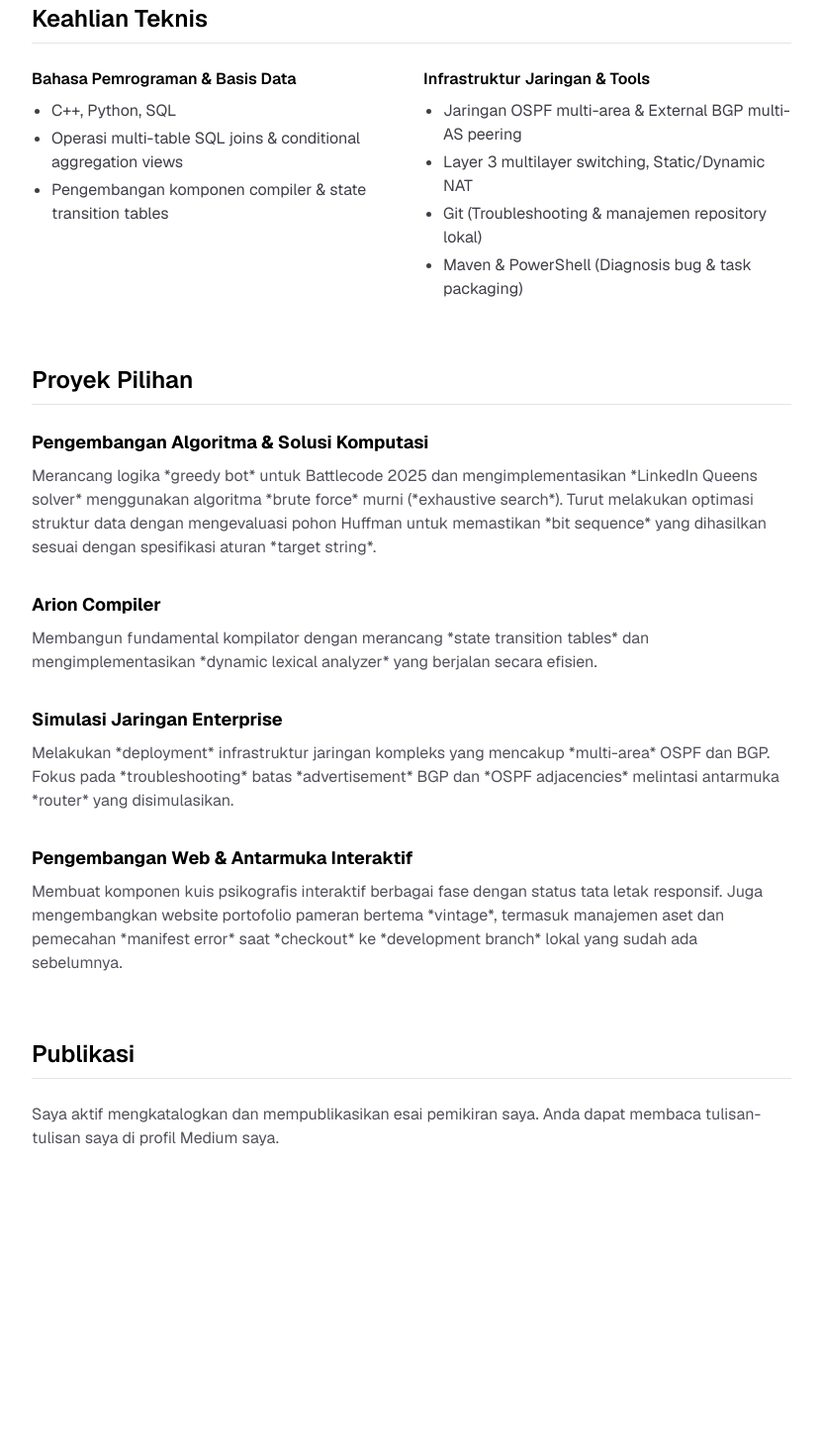
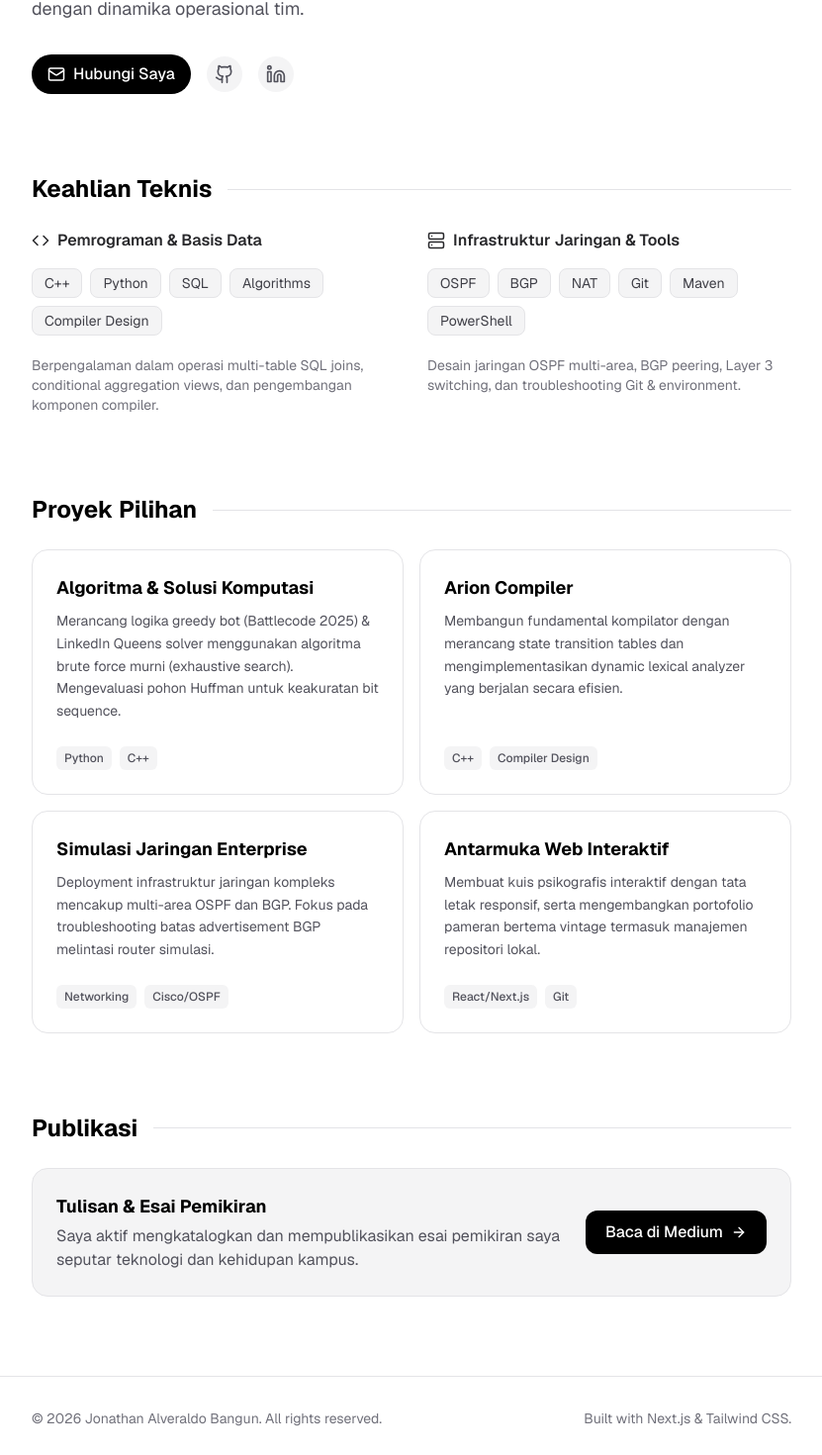
Before and after one commit to jonveral/portofolio, a Next.js app: page / in a window 1280 px wide. Shown: the part 439-1909 px from the top of the page at 99% size, without its empty margins (224-1055 px from the left). Before the commit the page ends 1697 px from the top, so only its background shows below. Built offline with nearby package versions, Linux system fonts and the light colour scheme.

Commit message:
feat: implement card

```diff
--- a/app/page.tsx
+++ b/app/page.tsx
@@ -1,97 +1,182 @@
-import Image from "next/image"; //[cite: 1]
+import Link from "next/link";
 
 export default function Home() {
   return (
     <div className="flex flex-col flex-1 items-center font-sans">
-      {/* Kurangi sedikit padding top (py-24 menjadi py-12) karena sudah ada Navbar */}
-      <main className="flex flex-1 w-full max-w-4xl flex-col py-12 px-8 sm:px-16 gap-16">
+      <main className="flex flex-1 w-full max-w-4xl flex-col py-12 px-8 sm:px-16 gap-20">
 
-        {/* Header Section */}
-        <header className="flex flex-col gap-4 mt-8">
-          <h1 className="text-4xl sm:text-5xl font-bold tracking-tight text-black dark:text-white">
+        {/* HERO SECTION */}
+        <header className="flex flex-col gap-6 mt-12 animate-in fade-in slide-in-from-bottom-4 duration-700 ease-in-out">
+          <div className="flex flex-col gap-2">
+            <h1 className="text-5xl sm:text-6xl font-extrabold tracking-tight">
+              <span className="bg-clip-text text-transparent bg-gradient-to-r from-zinc-900 to-zinc-500 dark:from-white dark:to-zinc-500">
                 Jonathan Alveraldo Bangun
+              </span>
             </h1>
-          <h2 className="text-xl font-medium text-zinc-600 dark:text-zinc-400">
+            <h2 className="text-xl sm:text-2xl font-medium text-zinc-500 dark:text-zinc-400">
               Mahasiswa Teknik Informatika @ Institut Teknologi Bandung (ITB)
             </h2>
-          <p className="max-w-2xl text-lg leading-relaxed text-zinc-600 dark:text-zinc-400 mt-2">
+          </div>
+
+          <p className="max-w-2xl text-lg leading-relaxed text-zinc-600 dark:text-zinc-400">
             Saya memiliki ketertarikan yang kuat dalam rekayasa perangkat lunak, pengembangan algoritma, serta desain infrastruktur jaringan. Aktif berpartisipasi dalam OSKM ITB dan divisi medis mahasiswa, memadukan kemampuan teknis dengan dinamika operasional tim.
           </p>
+
+          {/* Social / Contact Links (Using Inline SVG for Icons) */}
+          <div className="flex items-center gap-4 mt-2">
+            <a href="mailto:emailanda@example.com" className="flex items-center gap-2 px-4 py-2 rounded-full bg-black dark:bg-white text-white dark:text-black font-medium hover:scale-105 transition-transform">
+              <svg width="18" height="18" viewBox="0 0 24 24" fill="none" stroke="currentColor" strokeWidth="2" strokeLinecap="round" strokeLinejoin="round"><rect width="20" height="16" x="2" y="4" rx="2"/><path d="m22 7-8.97 5.7a1.94 1.94 0 0 1-2.06 0L2 7"/></svg>
+              Hubungi Saya
+            </a>
+            <a href="#" className="flex items-center justify-center p-2 rounded-full bg-zinc-100 dark:bg-zinc-900 text-zinc-600 dark:text-zinc-400 hover:bg-zinc-200 dark:hover:bg-zinc-800 transition-colors">
+              <svg width="20" height="20" viewBox="0 0 24 24" fill="none" stroke="currentColor" strokeWidth="2" strokeLinecap="round" strokeLinejoin="round"><path d="M15 22v-4a4.8 4.8 0 0 0-1-3.5c3 0 6-2 6-5.5.08-1.25-.27-2.48-1-3.5.28-1.15.28-2.35 0-3.5 0 0-1 0-3 1.5-2.64-.5-5.36-.5-8 0C6 2 5 2 5 2c-.3 1.15-.3 2.35 0 3.5A5.403 5.403 0 0 0 4 9c0 3.5 3 5.5 6 5.5-.39.49-.68 1.05-.85 1.65-.17.6-.22 1.23-.15 1.85v4"/><path d="M9 18c-4.51 2-5-2-7-2"/></svg>
+            </a>
+            <a href="#" className="flex items-center justify-center p-2 rounded-full bg-zinc-100 dark:bg-zinc-900 text-zinc-600 dark:text-zinc-400 hover:bg-zinc-200 dark:hover:bg-zinc-800 transition-colors">
+              <svg width="20" height="20" viewBox="0 0 24 24" fill="none" stroke="currentColor" strokeWidth="2" strokeLinecap="round" strokeLinejoin="round"><path d="M16 8a6 6 0 0 1 6 6v7h-4v-7a2 2 0 0 0-2-2 2 2 0 0 0-2 2v7h-4v-7a6 6 0 0 1 6-6z"/><rect width="4" height="12" x="2" y="9"/><circle cx="4" cy="4" r="2"/></svg>
+            </a>
+          </div>
         </header>
 
-        {/* Technical Skills Section */}
-        {/* Tambahkan id="keahlian" dan scroll-mt-24 */}
+        {/* SKILLS SECTION */}
         <section id="keahlian" className="flex flex-col gap-6 scroll-mt-24">
-          <h3 className="text-2xl font-semibold text-black dark:text-white border-b border-zinc-200 dark:border-zinc-800 pb-2">
-            Keahlian Teknis
-          </h3>
-          <div className="grid grid-cols-1 sm:grid-cols-2 gap-6 text-zinc-700 dark:text-zinc-300">
-            <div>
-              <h4 className="font-semibold text-black dark:text-white mb-2">Bahasa Pemrograman & Basis Data</h4>
-              <ul className="list-disc pl-5 space-y-1">
-                <li>C++, Python, SQL</li>
-                <li>Operasi multi-table SQL joins & conditional aggregation views</li>
-                <li>Pengembangan komponen compiler & state transition tables</li>
-              </ul>
+          <div className="flex items-center gap-4">
+            <h3 className="text-2xl font-bold text-black dark:text-white">Keahlian Teknis</h3>
+            <div className="h-px flex-1 bg-zinc-200 dark:bg-zinc-800"></div>
           </div>
-            <div>
-              <h4 className="font-semibold text-black dark:text-white mb-2">Infrastruktur Jaringan & Tools</h4>
-              <ul className="list-disc pl-5 space-y-1">
-                <li>Jaringan OSPF multi-area & External BGP multi-AS peering</li>
-                <li>Layer 3 multilayer switching, Static/Dynamic NAT</li>
-                <li>Git (Troubleshooting & manajemen repository lokal)</li>
-                <li>Maven & PowerShell (Diagnosis bug & task packaging)</li>
-              </ul>
+
+          <div className="grid grid-cols-1 sm:grid-cols-2 gap-8">
+            <div className="flex flex-col gap-3">
+              <h4 className="font-semibold text-zinc-800 dark:text-zinc-200 flex items-center gap-2">
+                <svg width="18" height="18" viewBox="0 0 24 24" fill="none" stroke="currentColor" strokeWidth="2" strokeLinecap="round" strokeLinejoin="round"><polyline points="16 18 22 12 16 6"/><polyline points="8 6 2 12 8 18"/></svg>
+                Pemrograman & Basis Data
+              </h4>
+              <div className="flex flex-wrap gap-2 mt-1">
+                {["C++", "Python", "SQL", "Algorithms", "Compiler Design"].map((skill) => (
+                  <span key={skill} className="px-3 py-1 text-sm rounded-lg bg-zinc-100 dark:bg-zinc-900 text-zinc-700 dark:text-zinc-300 border border-zinc-200 dark:border-zinc-800">
+                    {skill}
+                  </span>
+                ))}
               </div>
-          </div>
-        </section>
-
-        {/* Projects Section */}
-        {/* Tambahkan id="proyek" dan scroll-mt-24 */}
-        <section id="proyek" className="flex flex-col gap-6 scroll-mt-24">
-          <h3 className="text-2xl font-semibold text-black dark:text-white border-b border-zinc-200 dark:border-zinc-800 pb-2">
-            Proyek Pilihan
-          </h3>
-          <div className="flex flex-col gap-8">
-            <div className="flex flex-col gap-2">
-              <h4 className="text-lg font-bold text-black dark:text-white">Pengembangan Algoritma & Solusi Komputasi</h4>
-              <p className="text-zinc-600 dark:text-zinc-400">
-                Merancang logika *greedy bot* untuk Battlecode 2025 dan mengimplementasikan *LinkedIn Queens solver* menggunakan algoritma *brute force* murni (*exhaustive search*). Turut melakukan optimasi struktur data dengan mengevaluasi pohon Huffman untuk memastikan *bit sequence* yang dihasilkan sesuai dengan spesifikasi aturan *target string*.
+              <p className="text-sm text-zinc-500 dark:text-zinc-400 mt-2">
+                Berpengalaman dalam operasi multi-table SQL joins, conditional aggregation views, dan pengembangan komponen compiler.
               </p>
             </div>
-            <div className="flex flex-col gap-2">
-              <h4 className="text-lg font-bold text-black dark:text-white">Arion Compiler</h4>
-              <p className="text-zinc-600 dark:text-zinc-400">
-                Membangun fundamental kompilator dengan merancang *state transition tables* dan mengimplementasikan *dynamic lexical analyzer* yang berjalan secara efisien.
-              </p>
+
+            <div className="flex flex-col gap-3">
+              <h4 className="font-semibold text-zinc-800 dark:text-zinc-200 flex items-center gap-2">
+                <svg width="18" height="18" viewBox="0 0 24 24" fill="none" stroke="currentColor" strokeWidth="2" strokeLinecap="round" strokeLinejoin="round"><rect width="20" height="8" x="2" y="2" rx="2" ry="2"/><rect width="20" height="8" x="2" y="14" rx="2" ry="2"/><line x1="6" x2="6.01" y1="6" y2="6"/><line x1="6" x2="6.01" y1="18" y2="18"/></svg>
+                Infrastruktur Jaringan & Tools
+              </h4>
+              <div className="flex flex-wrap gap-2 mt-1">
+                {["OSPF", "BGP", "NAT", "Git", "Maven", "PowerShell"].map((skill) => (
+                  <span key={skill} className="px-3 py-1 text-sm rounded-lg bg-zinc-100 dark:bg-zinc-900 text-zinc-700 dark:text-zinc-300 border border-zinc-200 dark:border-zinc-800">
+                    {skill}
+                  </span>
+                ))}
               </div>
-            <div className="flex flex-col gap-2">
-              <h4 className="text-lg font-bold text-black dark:text-white">Simulasi Jaringan Enterprise</h4>
-              <p className="text-zinc-600 dark:text-zinc-400">
-                Melakukan *deployment* infrastruktur jaringan kompleks yang mencakup *multi-area* OSPF dan BGP. Fokus pada *troubleshooting* batas *advertisement* BGP dan *OSPF adjacencies* melintasi antarmuka *router* yang disimulasikan.
-              </p>
-            </div>
-            <div className="flex flex-col gap-2">
-              <h4 className="text-lg font-bold text-black dark:text-white">Pengembangan Web & Antarmuka Interaktif</h4>
-              <p className="text-zinc-600 dark:text-zinc-400">
-                Membuat komponen kuis psikografis interaktif berbagai fase dengan status tata letak responsif. Juga mengembangkan website portofolio pameran bertema *vintage*, termasuk manajemen aset dan pemecahan *manifest error* saat *checkout* ke *development branch* lokal yang sudah ada sebelumnya.
+              <p className="text-sm text-zinc-500 dark:text-zinc-400 mt-2">
+                Desain jaringan OSPF multi-area, BGP peering, Layer 3 switching, dan troubleshooting Git & environment.
               </p>
             </div>
           </div>
         </section>
 
-        {/* Links & Contact Section */}
-        {/* Tambahkan id="publikasi" dan scroll-mt-24 */}
-        <section id="publikasi" className="flex flex-col gap-6 w-full scroll-mt-24 pb-12">
-          <h3 className="text-2xl font-semibold text-black dark:text-white border-b border-zinc-200 dark:border-zinc-800 pb-2">
-            Publikasi
-          </h3>
-          <p className="text-zinc-600 dark:text-zinc-400">
-            Saya aktif mengkatalogkan dan mempublikasikan esai pemikiran saya. Anda dapat membaca tulisan-tulisan saya di profil Medium saya.
+        {/* PROJECTS SECTION */}
+        <section id="proyek" className="flex flex-col gap-6 scroll-mt-24">
+          <div className="flex items-center gap-4">
+            <h3 className="text-2xl font-bold text-black dark:text-white">Proyek Pilihan</h3>
+            <div className="h-px flex-1 bg-zinc-200 dark:bg-zinc-800"></div>
+          </div>
+
+          <div className="grid grid-cols-1 md:grid-cols-2 gap-4">
+
+            {/* Card 1 */}
+            <div className="group relative flex flex-col justify-between gap-4 p-6 rounded-2xl bg-white dark:bg-zinc-950 border border-zinc-200 dark:border-zinc-800 hover:border-zinc-300 dark:hover:border-zinc-700 hover:shadow-xl hover:shadow-black/5 transition-all">
+              <div className="flex flex-col gap-2">
+                <h4 className="text-lg font-bold text-black dark:text-white group-hover:text-blue-600 dark:group-hover:text-blue-400 transition-colors">Algoritma & Solusi Komputasi</h4>
+                <p className="text-sm leading-relaxed text-zinc-600 dark:text-zinc-400">
+                  Merancang logika greedy bot (Battlecode 2025) & LinkedIn Queens solver menggunakan algoritma brute force murni (exhaustive search). Mengevaluasi pohon Huffman untuk keakuratan bit sequence.
                 </p>
+              </div>
+              <div className="flex flex-wrap gap-2 mt-2">
+                <span className="text-xs font-medium px-2 py-1 bg-zinc-100 dark:bg-zinc-900 rounded-md text-zinc-600 dark:text-zinc-400">Python</span>
+                <span className="text-xs font-medium px-2 py-1 bg-zinc-100 dark:bg-zinc-900 rounded-md text-zinc-600 dark:text-zinc-400">C++</span>
+              </div>
+            </div>
+
+            {/* Card 2 */}
+            <div className="group relative flex flex-col justify-between gap-4 p-6 rounded-2xl bg-white dark:bg-zinc-950 border border-zinc-200 dark:border-zinc-800 hover:border-zinc-300 dark:hover:border-zinc-700 hover:shadow-xl hover:shadow-black/5 transition-all">
+              <div className="flex flex-col gap-2">
+                <h4 className="text-lg font-bold text-black dark:text-white group-hover:text-blue-600 dark:group-hover:text-blue-400 transition-colors">Arion Compiler</h4>
+                <p className="text-sm leading-relaxed text-zinc-600 dark:text-zinc-400">
+                  Membangun fundamental kompilator dengan merancang state transition tables dan mengimplementasikan dynamic lexical analyzer yang berjalan secara efisien.
+                </p>
+              </div>
+              <div className="flex flex-wrap gap-2 mt-2">
+                <span className="text-xs font-medium px-2 py-1 bg-zinc-100 dark:bg-zinc-900 rounded-md text-zinc-600 dark:text-zinc-400">C++</span>
+                <span className="text-xs font-medium px-2 py-1 bg-zinc-100 dark:bg-zinc-900 rounded-md text-zinc-600 dark:text-zinc-400">Compiler Design</span>
+              </div>
+            </div>
+
+            {/* Card 3 */}
+            <div className="group relative flex flex-col justify-between gap-4 p-6 rounded-2xl bg-white dark:bg-zinc-950 border border-zinc-200 dark:border-zinc-800 hover:border-zinc-300 dark:hover:border-zinc-700 hover:shadow-xl hover:shadow-black/5 transition-all">
+              <div className="flex flex-col gap-2">
+                <h4 className="text-lg font-bold text-black dark:text-white group-hover:text-blue-600 dark:group-hover:text-blue-400 transition-colors">Simulasi Jaringan Enterprise</h4>
+                <p className="text-sm leading-relaxed text-zinc-600 dark:text-zinc-400">
+                  Deployment infrastruktur jaringan kompleks mencakup multi-area OSPF dan BGP. Fokus pada troubleshooting batas advertisement BGP melintasi router simulasi.
+                </p>
+              </div>
+              <div className="flex flex-wrap gap-2 mt-2">
+                <span className="text-xs font-medium px-2 py-1 bg-zinc-100 dark:bg-zinc-900 rounded-md text-zinc-600 dark:text-zinc-400">Networking</span>
+                <span className="text-xs font-medium px-2 py-1 bg-zinc-100 dark:bg-zinc-900 rounded-md text-zinc-600 dark:text-zinc-400">Cisco/OSPF</span>
+              </div>
+            </div>
+
+            {/* Card 4 */}
+            <div className="group relative flex flex-col justify-between gap-4 p-6 rounded-2xl bg-white dark:bg-zinc-950 border border-zinc-200 dark:border-zinc-800 hover:border-zinc-300 dark:hover:border-zinc-700 hover:shadow-xl hover:shadow-black/5 transition-all">
+              <div className="flex flex-col gap-2">
+                <h4 className="text-lg font-bold text-black dark:text-white group-hover:text-blue-600 dark:group-hover:text-blue-400 transition-colors">Antarmuka Web Interaktif</h4>
+                <p className="text-sm leading-relaxed text-zinc-600 dark:text-zinc-400">
+                  Membuat kuis psikografis interaktif dengan tata letak responsif, serta mengembangkan portofolio pameran bertema vintage termasuk manajemen repositori lokal.
+                </p>
+              </div>
+              <div className="flex flex-wrap gap-2 mt-2">
+                <span className="text-xs font-medium px-2 py-1 bg-zinc-100 dark:bg-zinc-900 rounded-md text-zinc-600 dark:text-zinc-400">React/Next.js</span>
+                <span className="text-xs font-medium px-2 py-1 bg-zinc-100 dark:bg-zinc-900 rounded-md text-zinc-600 dark:text-zinc-400">Git</span>
+              </div>
+            </div>
+
+          </div>
+        </section>
+
+        {/* PUBLICATION / WRITING SECTION */}
+        <section id="publikasi" className="flex flex-col gap-6 w-full scroll-mt-24">
+          <div className="flex items-center gap-4">
+            <h3 className="text-2xl font-bold text-black dark:text-white">Publikasi</h3>
+            <div className="h-px flex-1 bg-zinc-200 dark:bg-zinc-800"></div>
+          </div>
+
+          <div className="flex flex-col sm:flex-row justify-between items-start sm:items-center p-6 rounded-2xl bg-zinc-100 dark:bg-zinc-900/50 border border-zinc-200 dark:border-zinc-800 gap-4">
+            <div>
+              <h4 className="text-lg font-bold text-black dark:text-white">Tulisan & Esai Pemikiran</h4>
+              <p className="text-zinc-600 dark:text-zinc-400 mt-1">
+                Saya aktif mengkatalogkan dan mempublikasikan esai pemikiran saya seputar teknologi dan kehidupan kampus.
+              </p>
+            </div>
+            <a href="#" className="flex-shrink-0 flex items-center gap-2 px-5 py-2.5 rounded-xl bg-black dark:bg-white text-white dark:text-black font-medium hover:bg-zinc-800 dark:hover:bg-zinc-200 transition-colors">
+              Baca di Medium
+              <svg width="16" height="16" viewBox="0 0 24 24" fill="none" stroke="currentColor" strokeWidth="2" strokeLinecap="round" strokeLinejoin="round"><path d="M5 12h14"/><path d="m12 5 7 7-7 7"/></svg>
+            </a>
+          </div>
         </section>
 
       </main>
+
+      {/* FOOTER */}
+      <footer className="w-full max-w-4xl px-8 sm:px-16 py-8 mt-8 border-t border-zinc-200 dark:border-zinc-800 flex flex-col sm:flex-row justify-between items-center gap-4 text-sm text-zinc-500">
+        <p>© {new Date().getFullYear()} Jonathan Alveraldo Bangun. All rights reserved.</p>
+        <p>Built with Next.js & Tailwind CSS.</p>
+      </footer>
     </div>
   );
 }
```
Lines whose indentation alone changed are shown as unchanged.
